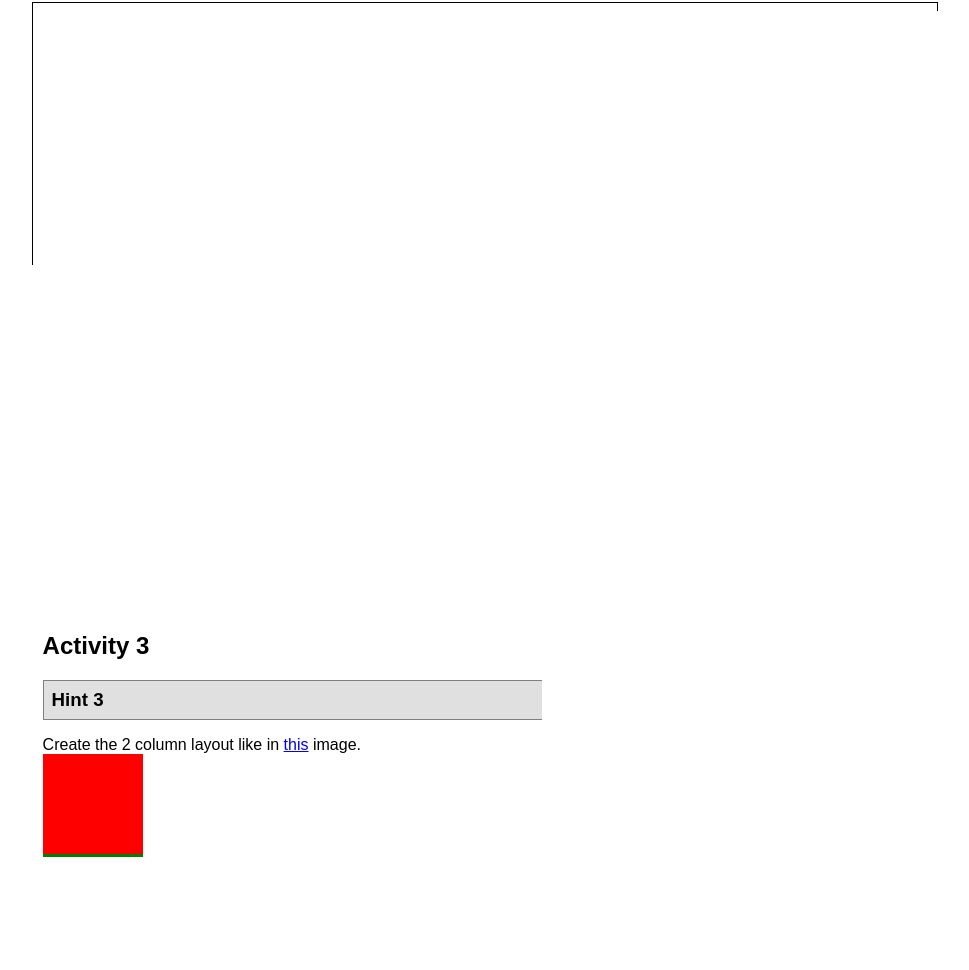
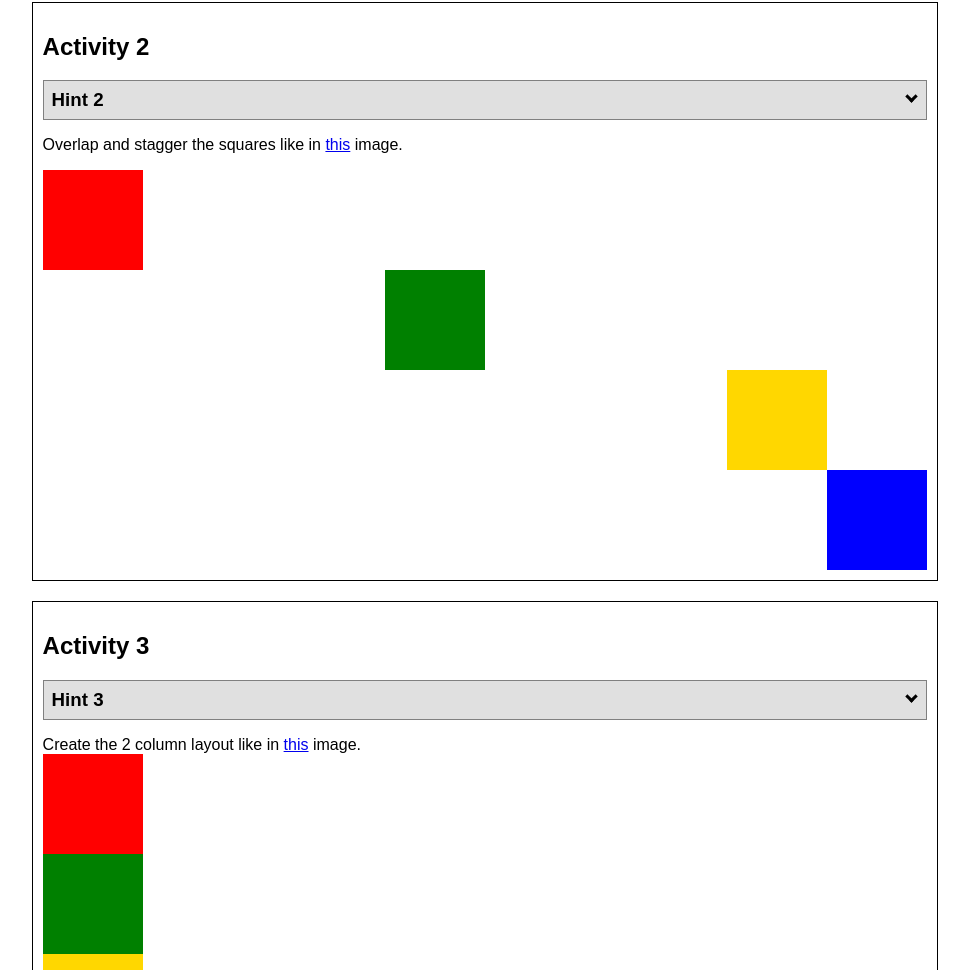
Before and after one commit to neyochim/WDD-130, a plain HTML site: page positioning.html in a window 1280 px wide. Shown: the part 1006-1976 px from the top of the page, without its empty margins (155-1124 px from the left). Drawn offline with Linux system fonts and the light colour scheme.

Commit message:
Example 2 First Commit

```diff
--- a/positionstyles.css
+++ b/positionstyles.css
@@ -33,26 +33,37 @@
 /* Activity 2 styles */
 .content2 {
   /* This is the parent of the activity 2 boxes. */
+  display: grid;
+  grid-template-columns: 1fr 1fr;
+  grid-template-rows: 1fr 1fr;
 }
 .red2 {
   width: 100px;
   height: 100px;
   background-color: red;
+  grid-column: 1/2;
+  grid-row: 1/2;
 }
 .green2 {
   width: 100px;
   height: 100px;
   background-color: green;
+  grid-column: 2/3;
+  grid-row: 2/3
 }
 .yellow2 {
   width: 100px;
   height: 100px;
   background-color: gold;
+  grid-column: 3/4;
+  grid-row: 3/4;
 }
 .blue2 {
   width: 100px;
   height: 100px;
   background-color: blue;
+  grid-column: 4/5;
+  grid-row: 4/5;
 }
 /* Activity 3 styles */
 .content3 {
```
